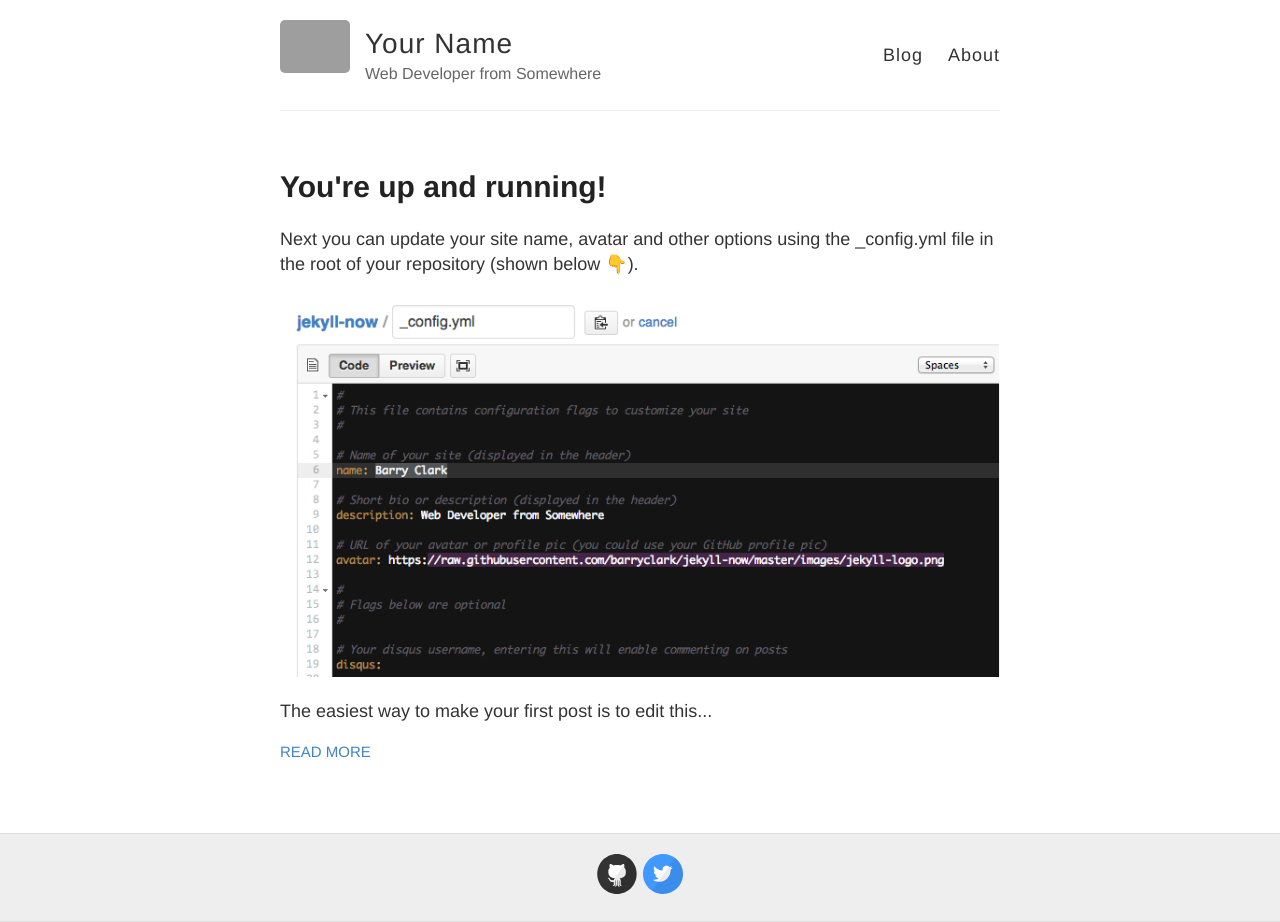
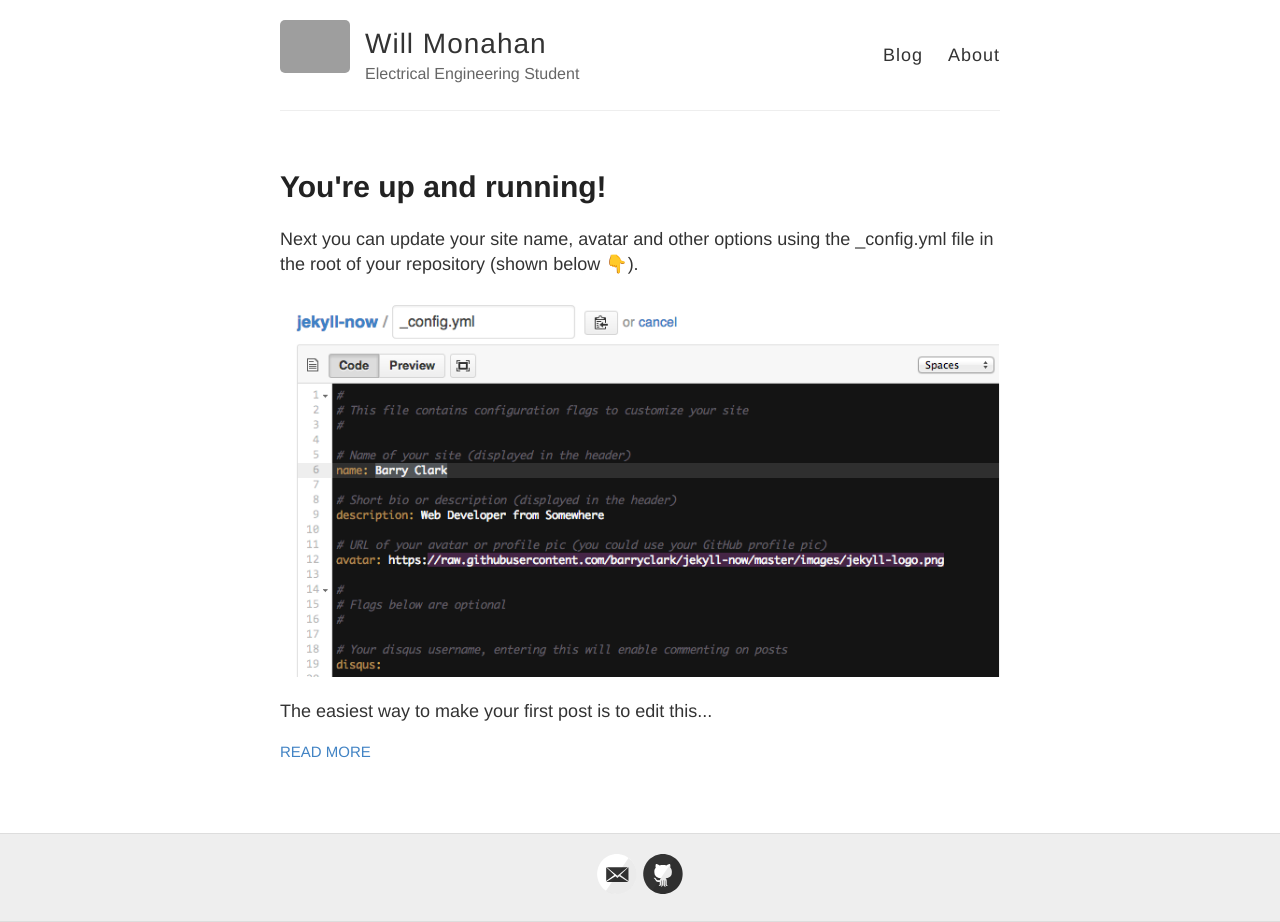
Before and after one commit to Thoin/Thoin.github.io, a Jekyll site: the page built from index.html, in a window 1280 px wide. Built offline with Jekyll 4.4.1, drawn with Linux system fonts in a browser that asks for light colours; emoji names are drawn with the system emoji font; grey boxes are pictures that could not be loaded.

Commit message:
Changed configuration files
Made config my own.

```diff
--- a/_config.yml
+++ b/_config.yml
@@ -3,10 +3,10 @@
 #
 
 # Name of your site (displayed in the header)
-name: Your Name
+name: Will Monahan
 
 # Short bio or description (displayed in the header)
-description: Web Developer from Somewhere
+description: Electrical Engineering Student
 
 # URL of your avatar or profile pic (you could use your GitHub profile pic)
 avatar: https://raw.githubusercontent.com/barryclark/jekyll-now/master/images/jekyll-logo.png
@@ -18,26 +18,26 @@ avatar: https://raw.githubusercontent.com/barryclark/jekyll-now/master/images/je
 # Includes an icon in the footer for each username you enter
 footer-links:
   dribbble:
-  email:
+  email: monahan.will@gmail.com
   facebook:
   flickr:
-  github: barryclark/jekyll-now
+  github: thoin
   instagram:
   linkedin:
   pinterest:
   rss: # just type anything here for a working RSS icon, make sure you set the "url" above!
-  twitter: jekyllrb
+  twitter:
   stackoverflow: # your stackoverflow profile, e.g. "users/50476/bart-kiers"
 
 # Your disqus shortname, entering this will enable commenting on posts
 disqus:
 
 # Enter your Google Analytics web tracking code (e.g. UA-2110908-2) to activate tracking
-google_analytics:
+google_analytics: UA-54885522-1
 
 # Your website URL (e.g. http://barryclark.github.io or http://www.barryclark.co)
 # Used for Sitemap.xml and your RSS feed
-url:
+url: http://thoin.us
 
 # If you're hosting your site at a Project repository on GitHub pages
 # (http://yourusername.github.io/repository-name)
```
